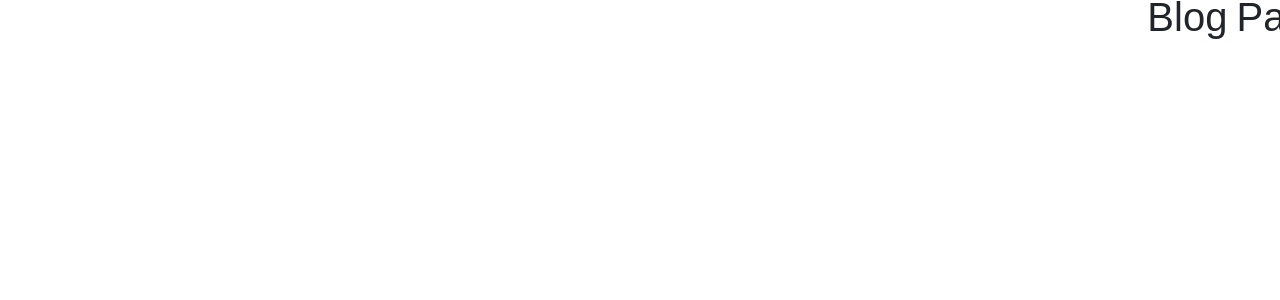
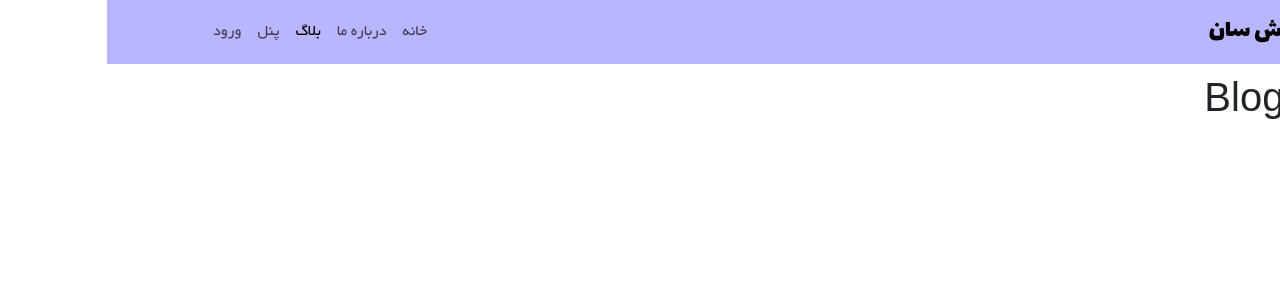
Before and after one commit to sarahdti/SPA_react, a React (Vite) app: page /blog in a window 1280 px wide. Shown: the top 300 px of the page. Built offline with nearby package versions, Linux system fonts and the light colour scheme.

Commit message:
add Navbar

```diff
--- a/src/assets/components/navbar/Navbar.css
+++ b/src/assets/components/navbar/Navbar.css
@@ -0,0 +1,5 @@
+
+
+.active{
+    border-bottom: 2px black solid;
+}
--- a/src/assets/components/navbar/Navbar.jsx
+++ b/src/assets/components/navbar/Navbar.jsx
@@ -0,0 +1,44 @@
+import Container from 'react-bootstrap/Container';
+import Nav from 'react-bootstrap/Nav';
+import Navbar from 'react-bootstrap/Navbar';
+import Offcanvas from 'react-bootstrap/Offcanvas';
+import { NavLink } from 'react-router-dom';
+import './Navbar.css'
+
+
+
+function MyNavbar(){
+    const expand = 'md'
+return(
+    <Navbar style={{backgroundColor:'rgb(186,182,253)'}} expand={expand} className=" mb-3">
+    <Container>
+      <Navbar.Brand style={{fontFamily:'Lalezar', fontSize: '25px'}} href="#">ورزش سان</Navbar.Brand>
+      <Navbar.Toggle aria-controls={`offcanvasNavbar-expand-${expand}`} />
+      <Navbar.Offcanvas
+        id={`offcanvasNavbar-expand-${expand}`}
+        aria-labelledby={`offcanvasNavbarLabel-expand-${expand}`}
+        placement="end"
+      >
+        <Offcanvas.Header closeButton>
+          <Offcanvas.Title id={`offcanvasNavbarLabel-expand-${expand}`}>
+            Offcanvas
+          </Offcanvas.Title>
+        </Offcanvas.Header>
+        <Offcanvas.Body>
+          <Nav className="justify-content-end flex-grow-1 pe-3">
+            <NavLink to='/' className={'nav-link'}>خانه</NavLink>
+            <NavLink to='/about' className={'nav-link'}>درباره ما</NavLink>
+            <NavLink to='/blog' className={'nav-link'}>بلاگ</NavLink>
+            <NavLink to='/panel' className={'nav-link'}>پنل</NavLink>
+            <NavLink to='/login' className={'nav-link'}>ورود</NavLink>
+
+
+          </Nav>
+
+        </Offcanvas.Body>
+      </Navbar.Offcanvas>
+    </Container>
+  </Navbar>
+)
+}
+export default MyNavbar;
--- a/src/assets/pages/about/About.jsx
+++ b/src/assets/pages/about/About.jsx
@@ -1,6 +1,9 @@
+import MyNavbar from "../../components/navbar/Navbar";
+
 function About(){
     return(
         <>
+        <MyNavbar/>
         <h1>About Page</h1>
         </>
     )
--- a/src/assets/pages/blog/Blog.jsx
+++ b/src/assets/pages/blog/Blog.jsx
@@ -1,6 +1,9 @@
+import MyNavbar from "../../components/navbar/Navbar";
+
 function Blog(){
     return(
         <>
+        <MyNavbar/>
         <h1>Blog Page</h1>
         </>
     )
--- a/src/assets/pages/course/Course.jsx
+++ b/src/assets/pages/course/Course.jsx
@@ -1,6 +1,9 @@
+import MyNavbar from "../../components/navbar/Navbar";
+
 function Course(){
     return(
         <>
+        <MyNavbar/>
         <h1>course Page</h1>
         </>
     )
--- a/src/assets/pages/home/Home.jsx
+++ b/src/assets/pages/home/Home.jsx
@@ -1,6 +1,9 @@
+import MyNavbar from "../../components/navbar/Navbar";
+
 function Home(){
     return(
         <>
+        <MyNavbar/>
         <h3 style={{fontFamily:'Lalezar'}}>ورزش سان</h3>
         </>
     )
--- a/src/assets/pages/login/Login.jsx
+++ b/src/assets/pages/login/Login.jsx
@@ -1,6 +1,9 @@
+import MyNavbar from "../../components/navbar/Navbar"
+
 function Login(){
     return(
         <>
+        <MyNavbar/>
         <h1>Login Page</h1>
         </>
     )
--- a/src/assets/pages/panel/Panel.jsx
+++ b/src/assets/pages/panel/Panel.jsx
@@ -1,6 +1,9 @@
+import MyNavbar from "../../components/navbar/Navbar"
+
 function Panel(){
     return(
         <>
+        <MyNavbar/>
         <h1>Panel Page</h1>
         </>
     )
```
